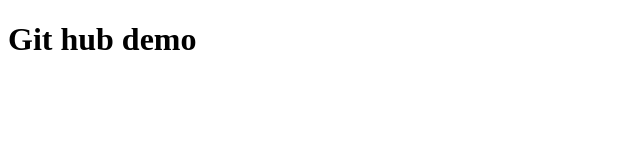
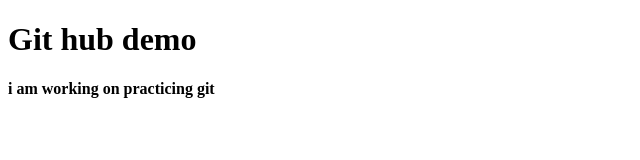
Before and after one commit to lashanrml197/github-demo, a plain HTML site: page index.html in a window 1280 px wide. Shown: the whole page, without its empty margins (0-640 px from the left). Drawn offline with Linux system fonts and the light colour scheme.

Commit message:
intial commit

```diff
--- a/index.html
+++ b/index.html
@@ -7,5 +7,6 @@
   </head>
   <body>
     <h1>Git hub demo</h1>
+    <h4>i am working on practicing git</h4>
   </body>
 </html>
```
